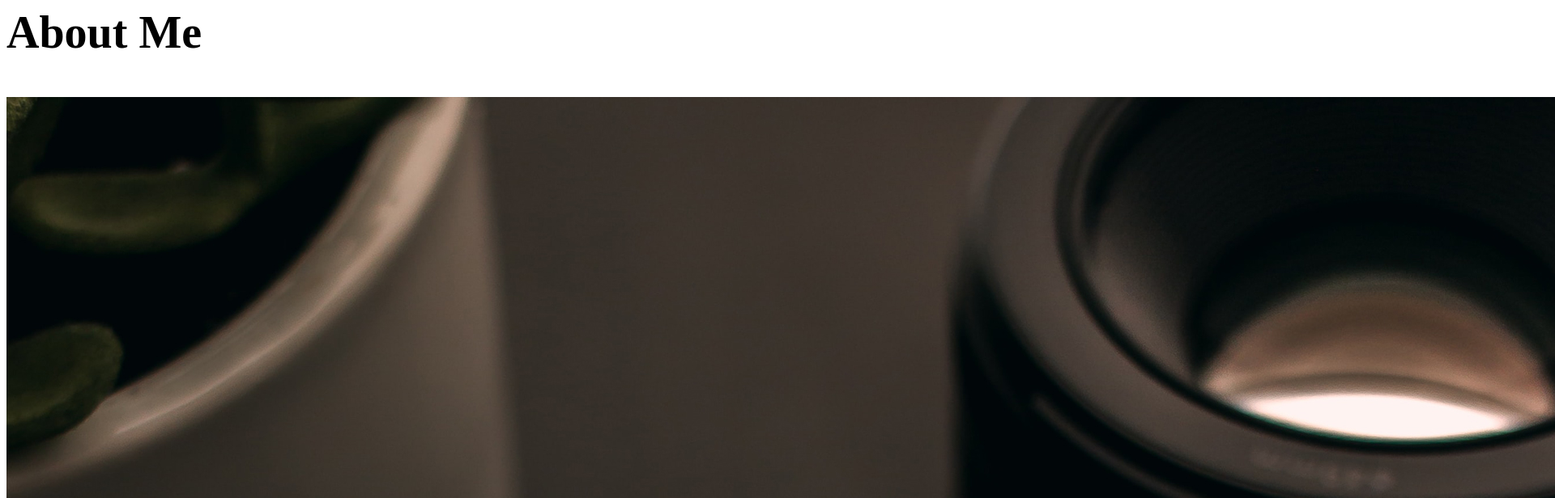
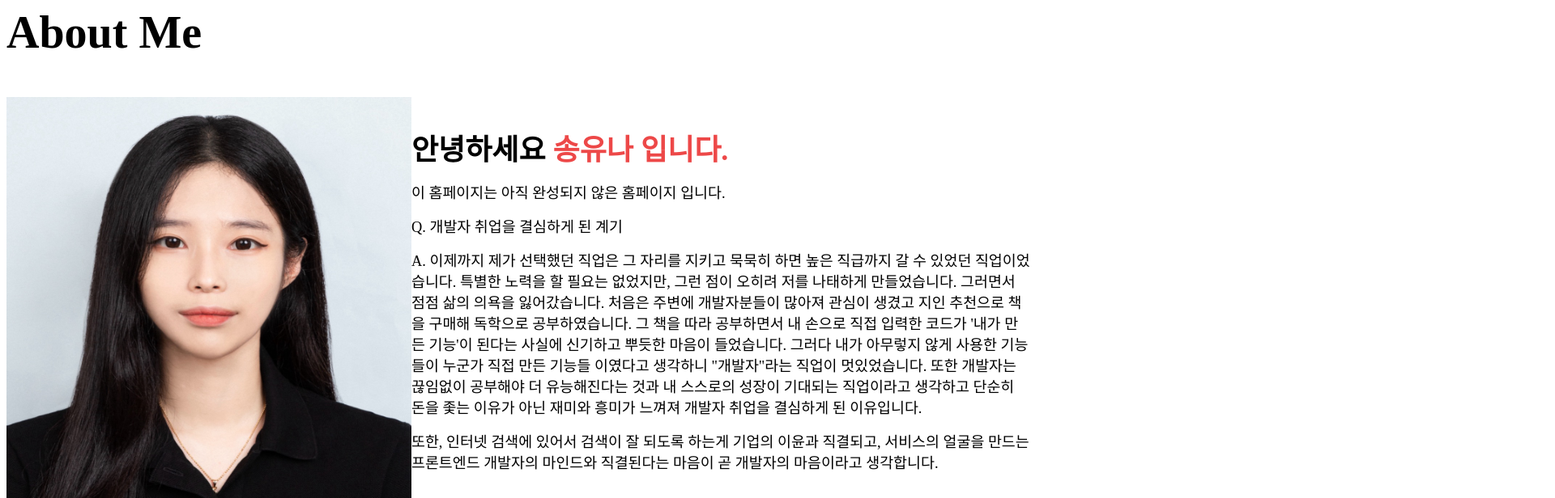
Before and after one commit to songuna/React-ToyProject, a React (Vite) app in the folder vite-react-app/: page / in a window 1280 px wide. Shown: the part 900-1516 px from the top of the page at 81% size, 1920 px wide, since content can reach past the window. Built offline with nearby package versions, Linux system fonts and the light colour scheme.

Commit message:
style :  자기소개 수정
사진 변경

```diff
--- a/vite-react-app/src/components/About.tsx
+++ b/vite-react-app/src/components/About.tsx
@@ -11,7 +11,7 @@ const About = () => (
       </Title>
       <AboutSelf className="about-self">
         <div className="left">
-          <img src="images/img.jpg" alt="" />
+          <img src="images/youna.jpg" alt="" width="500px" height="600px" />
         </div>
         <div className="right">
           <H3>안녕하세요 <strong>송유나 입니다.</strong></H3>
```
Also changed, not shown: vite-react-app/public/images/youna.jpg (added).
